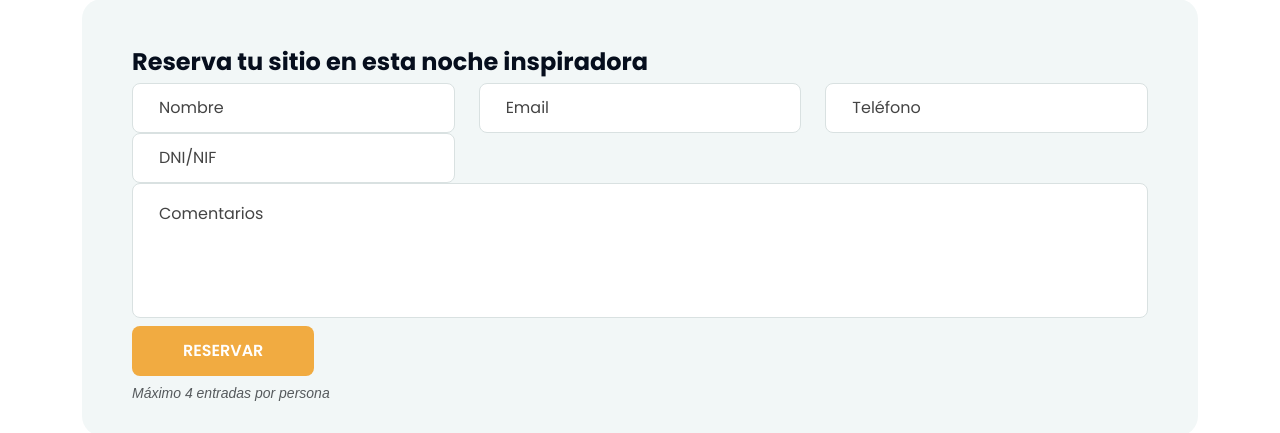
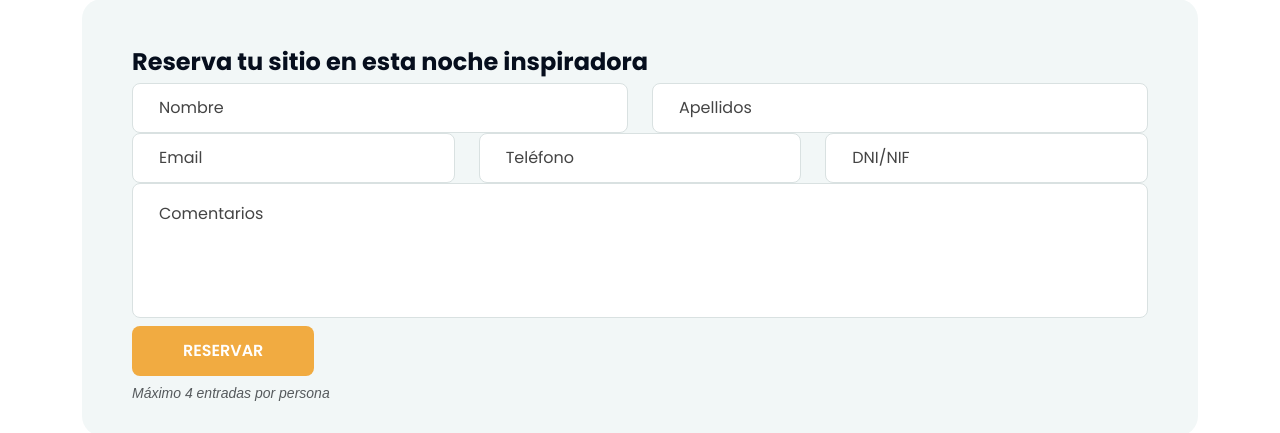
Before and after one commit to NeoGeneration/cangrejos_albinos_v2, a PHP site: page / in a window 1280 px wide. Shown: the part 1806-2239 px from the top of the page. Run offline with PHP 8.4, Linux system fonts and the light colour scheme; some libraries are stand-ins or nearby versions; some web fonts are replaced.

Commit message:
Refactor contact form layout for improved usability and organization

```diff
--- a/index.php
+++ b/index.php
@@ -419,27 +419,39 @@
                                 <div class="td-contact-form-box">
                                     <h3 class="td-postbox-form-title mb-15">Reserva tu sitio en esta noche inspiradora</h3>
                                     <div class="row">
-                                        <div class="col-lg-4 col-md-6 mb-20">
+                                        <!-- Fila 1: Nombre y Apellidos -->
+                                        <div class="col-lg-6 col-md-6 mb-20">
                                             <input class="td-input" name="name" type="text" placeholder="Nombre">
                                         </div>
-                                        <div class="col-lg-4 col-md-6 mb-20">
-                                            <input  class="td-input" name="email" type="email" placeholder="Email">
+                                        <div class="col-lg-6 col-md-6 mb-20">
+                                            <input class="td-input" name="apellidos" type="text" placeholder="Apellidos">
                                         </div>
-                                        <div class="col-lg-4 col-12 mb-20">
-                                            <input  class="td-input" name="phone" type="text" placeholder="Teléfono">
+                                    </div>
+                                    <div class="row">
+                                        <!-- Fila 2: Email, Teléfono y DNI -->
+                                        <div class="col-lg-4 col-md-4 mb-20">
+                                            <input class="td-input" name="email" type="email" placeholder="Email">
                                         </div>
-                                        <div class="col-lg-4 col-md-6 mb-20">
-                                            <input  class="td-input" name="DNI" type="text" placeholder="DNI/NIF">
+                                        <div class="col-lg-4 col-md-4 mb-20">
+                                            <input class="td-input" name="phone" type="text" placeholder="Teléfono">
                                         </div>
-                                        <div class="col-md-12 mb-15">
-                                            <textarea  class="td-input message" name="message"  cols="30" rows="10" placeholder="Comentarios"></textarea>
+                                        <div class="col-lg-4 col-md-4 mb-20">
+                                            <input class="td-input" name="DNI" type="text" placeholder="DNI/NIF">
                                         </div>
+                                    </div>
+                                    <div class="row">
+                                        <!-- Fila 3: Comentarios -->
+                                        <div class="col-12 mb-15">
+                                            <textarea class="td-input message" name="message" cols="30" rows="10" placeholder="Comentarios"></textarea>
+                                        </div>
+                                    </div>
+                                    <div class="row">
                                         <div class="col-12">
                                             <button type="submit" class="td-btn">Reservar</button>
                                             <small class="d-block text-muted mt-1 fst-italic small">Máximo 4 entradas por persona</small>
                                         </div>
-                                        <p class="ajax-response pt-20"></p>
                                     </div>
+                                    <p class="ajax-response pt-20"></p>
                                 </div>
                             </form>
                         </div>
```
